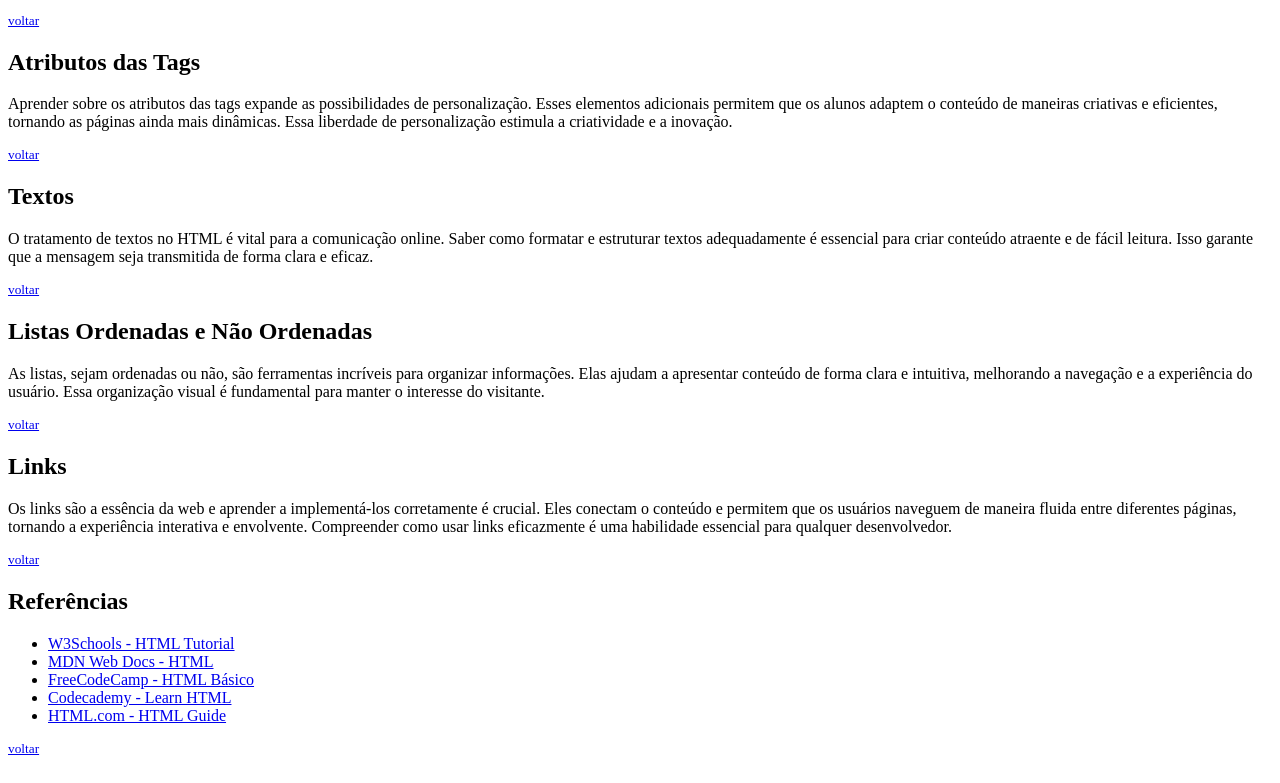
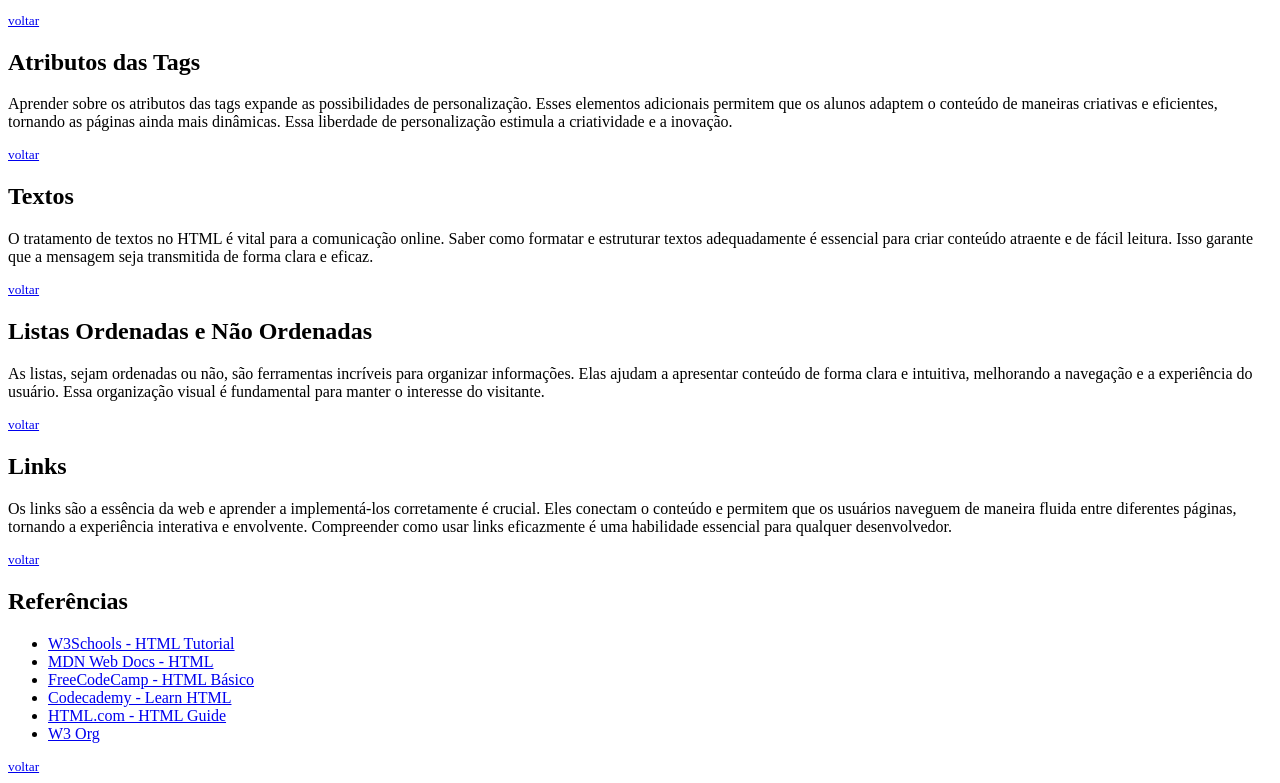
Before and after one commit to akom/dio_formacao_html, a plain HTML site: page Primerios Pasos com HTML/Desafio de Projeto/index.html in a window 1280 px wide. Shown: the part 786-1569 px from the top of the page. Drawn offline with Linux system fonts and the light colour scheme.

Commit message:
add W3 org link on references

```diff
--- a/Primerios Pasos com HTML/Desafio de Projeto/index.html
+++ b/Primerios Pasos com HTML/Desafio de Projeto/index.html
@@ -57,6 +57,7 @@
             <li><a href="https://www.freecodecamp.org/learn/responsive-web-design/#basic-html-and-html5" target="_blank">FreeCodeCamp - HTML Básico</a></li>
             <li><a href="https://www.codecademy.com/learn/learn-html" target="_blank">Codecademy - Learn HTML</a></li>
             <li><a href="https://html.com/" target="_blank">HTML.com - HTML Guide</a></li>
+            <li><a href="https://www.w3.org">W3 Org</a></li>
         </ul>
         <small><a href="#indice">voltar</a></small>
     </body>
```
